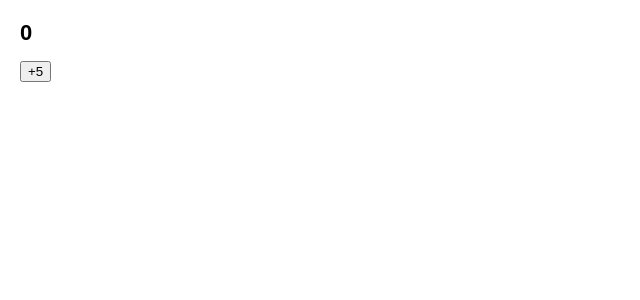
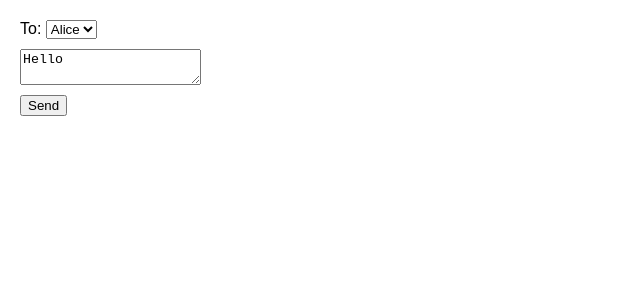
Before and after one commit to Pironeer-1/LeeJihyeon, a React (Create React App) app in the folder React_Master_04_04/: page / in a window 1280 px wide. Shown: the top 300 px of the page, without its empty margins (0-640 px from the left). Built offline with nearby package versions, Linux system fonts and the light colour scheme.

Commit message:
[Update]React_Master_04_04_05

```diff
--- a/React_Master_04_04/src/App.js
+++ b/React_Master_04_04/src/App.js
@@ -44,22 +44,56 @@
 //     )
 // }
 
+// import {useState} from 'react';
+//
+// export default function Counter() {
+//     const [number, setNumber] = useState(0);
+//
+//     return (
+//         <>
+//             <h1>{number}</h1>
+//             <button onClick={() => {
+//                 setNumber(number + 5);
+//                 setTimeout(() => {
+//                     alert(number);
+//                 }, 3000);
+//                 //alert(number);
+//             }}>+5
+//             </button>
+//         </>
+//     )
+// }
+
 import {useState} from 'react';
 
-export default function Counter() {
-    const [number, setNumber] = useState(0);
+export default function Form() {
+    const [to, setTo] = useState('Alice');
+    const [message, setMessage] = useState('Hello');
+
+    function handleSubmit(e) {
+        e.preventDefault();
+        setTimeout(() => {
+            alert(`You said ${message} to ${to}`);
+        }, 5000);
+    }
 
     return (
-        <>
-            <h1>{number}</h1>
-            <button onClick={() => {
-                setNumber(number + 5);
-                setTimeout(() => {
-                    alert(number);
-                }, 3000);
-                //alert(number);
-            }}>+5
-            </button>
-        </>
-    )
+        <form onSubmit={handleSubmit}>
+            <label>
+                To:{' '}
+                <select
+                    value={to}
+                    onChange={e => setTo(e.target.value)}>
+                    <option value="Alice">Alice</option>
+                    <option value="Bob">Bob</option>
+                </select>
+            </label>
+            <textarea
+                placeholder="Message"
+                value={message}
+                onChange={e => setMessage(e.target.value)}
+            />
+            <button type="submit">Send</button>
+        </form>
+    );
 }
```
